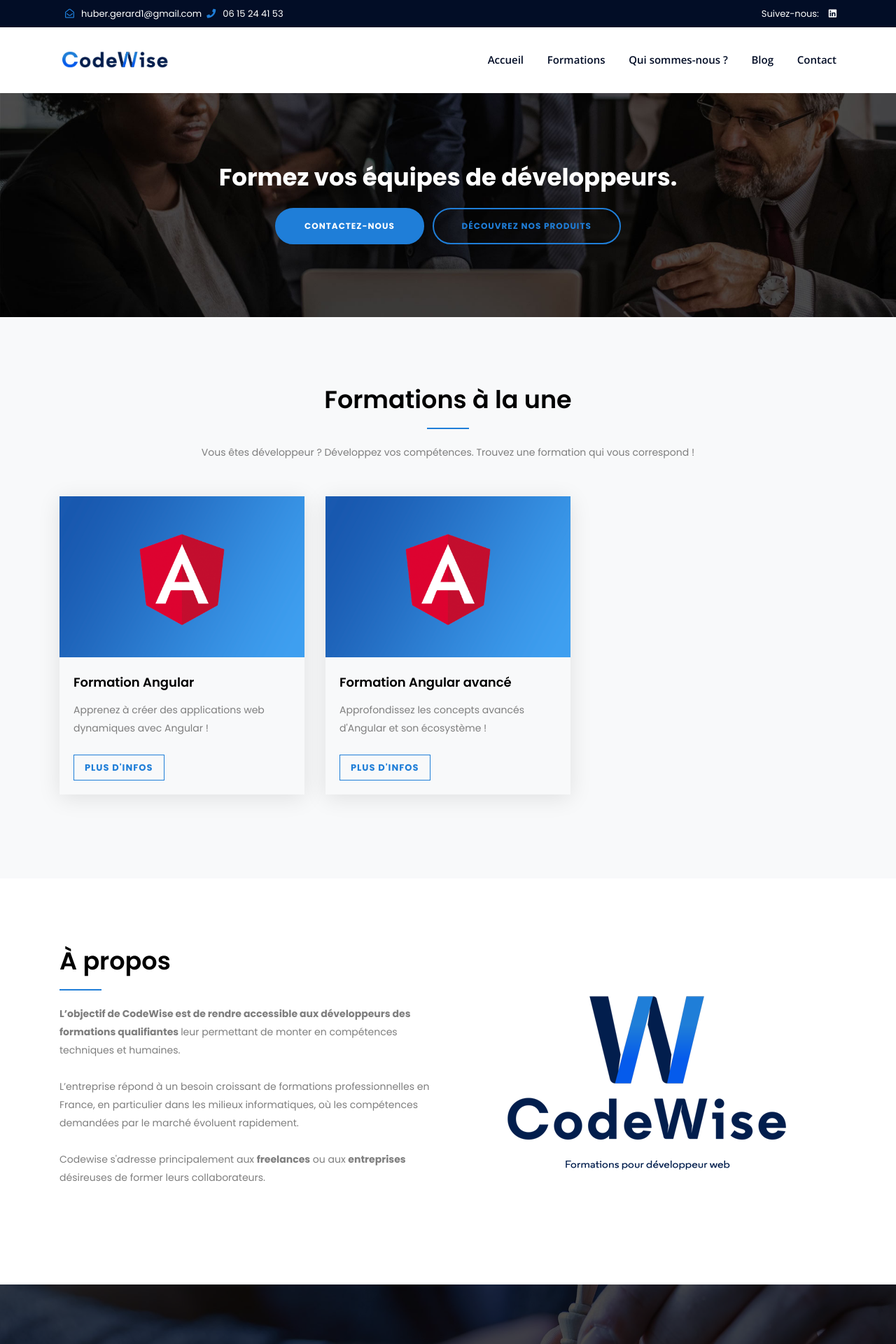
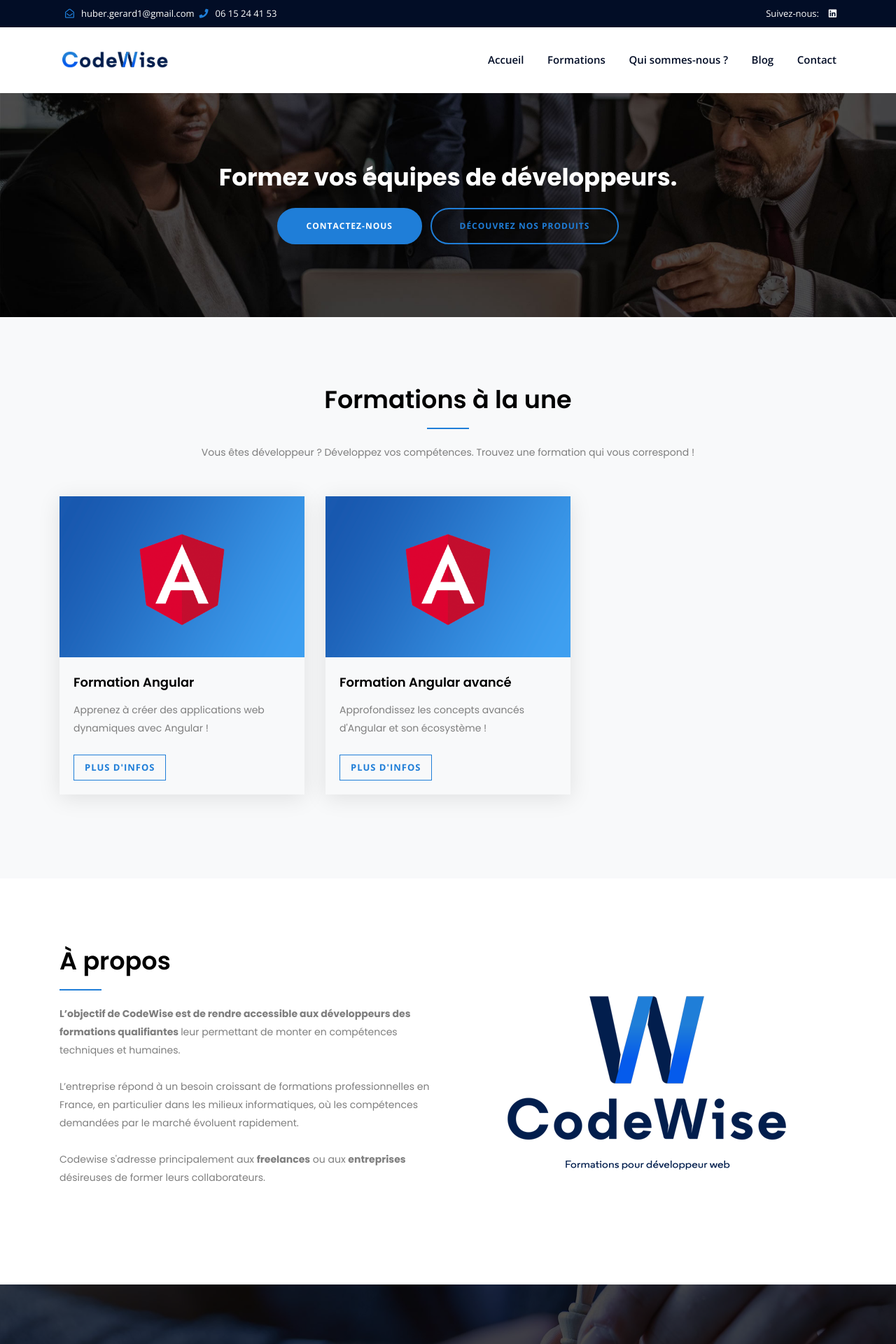
Before and after one commit to hubergerard/hubergerard.github.io, a Jekyll site: the page built from index.html, in a window 1280 px wide. Shown: the top 1920 px of the page at 70% size. Built offline with Jekyll 4.4.1, drawn with Linux system fonts in a browser that asks for light colours.

Commit message:
global style update (font)

```diff
--- a/assets/css/style.css
+++ b/assets/css/style.css
@@ -27,7 +27,7 @@
 /* 1. Theme default css */
 @import url('https://fonts.googleapis.com/css?family=Open+Sans:300,400,600,700|Poppins:300,400,500,600,700');
  body {
-	font-family: 'Poppins', 'Open Sans', sans-serif;
+	font-family: 'Open Sans', sans-serif;
 	font-weight: normal;
 	font-style: normal;
 	font-size: 14px;
@@ -129,6 +129,7 @@
 	list-style: none
 }
 p {
+	font-family: 'Poppins', 'Open Sans', sans-serif;
 	font-size: 14px;
 	font-weight: normal;
 	line-height: 26px;
@@ -173,6 +174,7 @@
 /* button style */
 
 .btn {
+	font-family: 'Open Sans';
 	-moz-user-select: none;
 	background: #1f7ed8;
 	border: medium none;
@@ -199,6 +201,7 @@
 }
 
 .btn-blue {
+	font-family: 'Open Sans';
 	-moz-user-select: none;
 	background: #1f7ed8;
 	border: medium none;
@@ -225,6 +228,7 @@
 }
 
 .btn-off {
+	font-family: 'Open Sans';
 	-moz-user-select: none;
 	background: transparent;
 	border: medium none;
```
